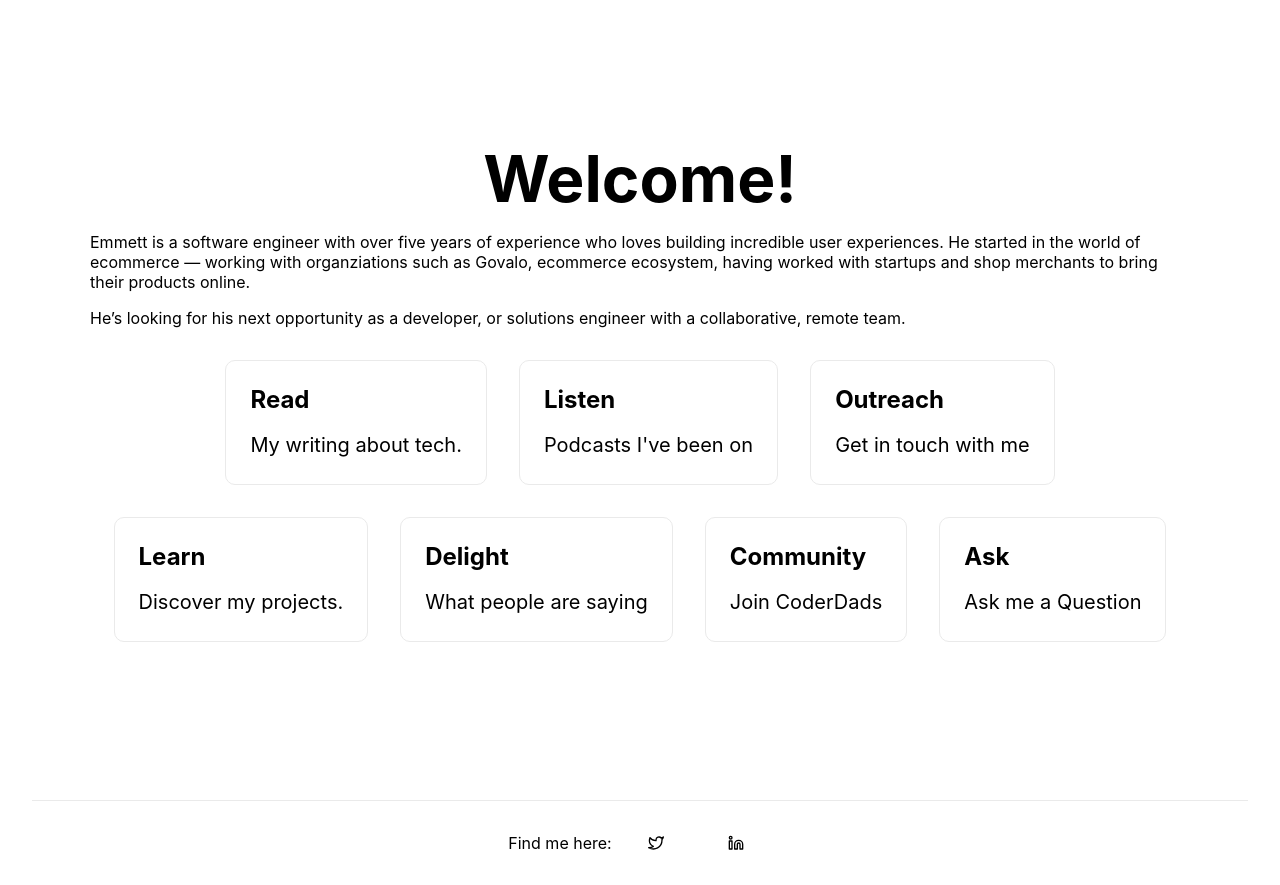
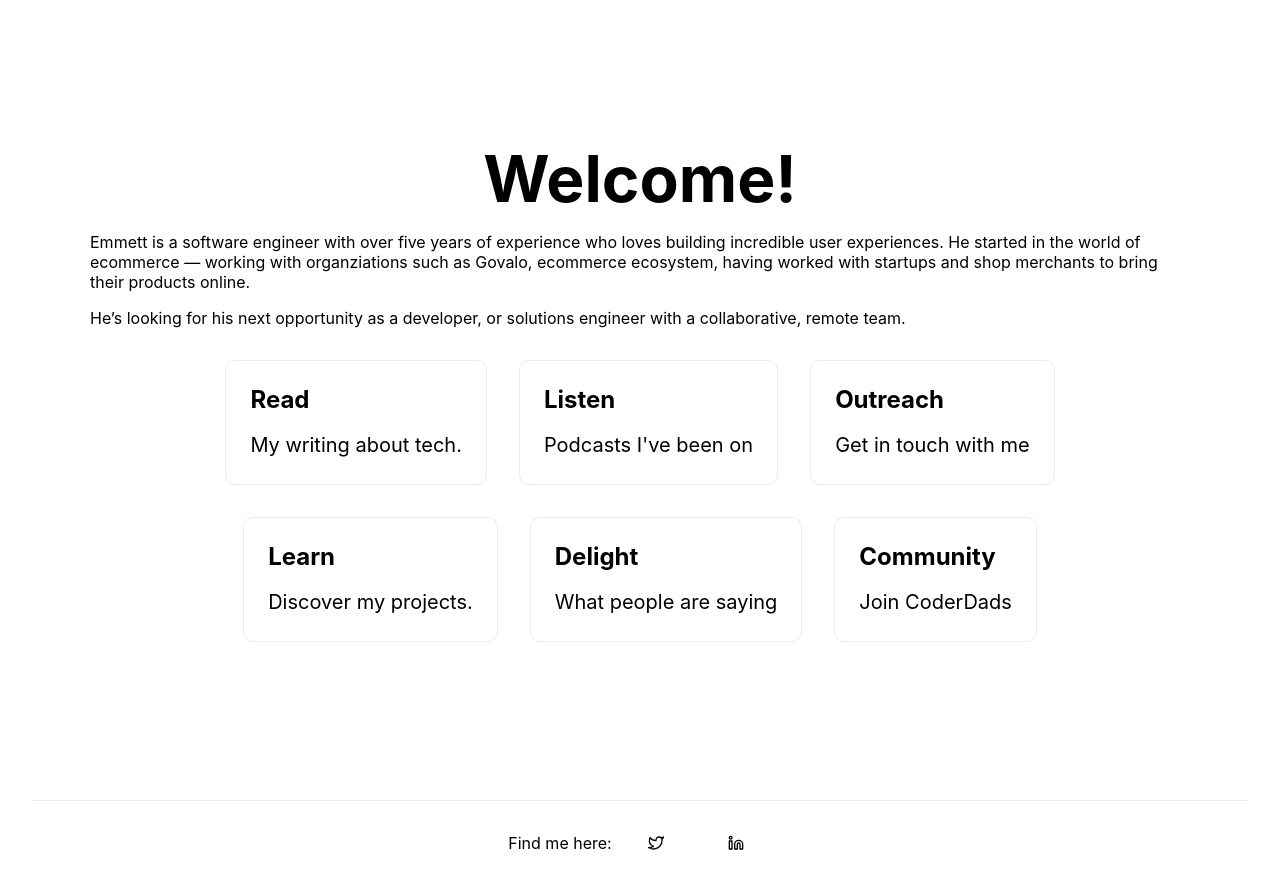
Before and after one commit to enaughton/nextjs, a Next.js app: page / in a window 1280 px wide. Built offline with nearby package versions, Linux system fonts and the light colour scheme.

Commit message:
fix stuff

```diff
--- a/pages/index.js
+++ b/pages/index.js
@@ -67,13 +67,6 @@ export default function Home() {
             <h2>Community</h2>
             <p>Join CoderDads</p>
           </a>
-          <a
-            href="https://www.speakpipe.com/emmettnaughton"
-            className={styles.card}
-          >
-            <h2>Ask</h2>
-            <p>Ask me a Question </p>
-          </a>
         </div>
       </main>
 
```
